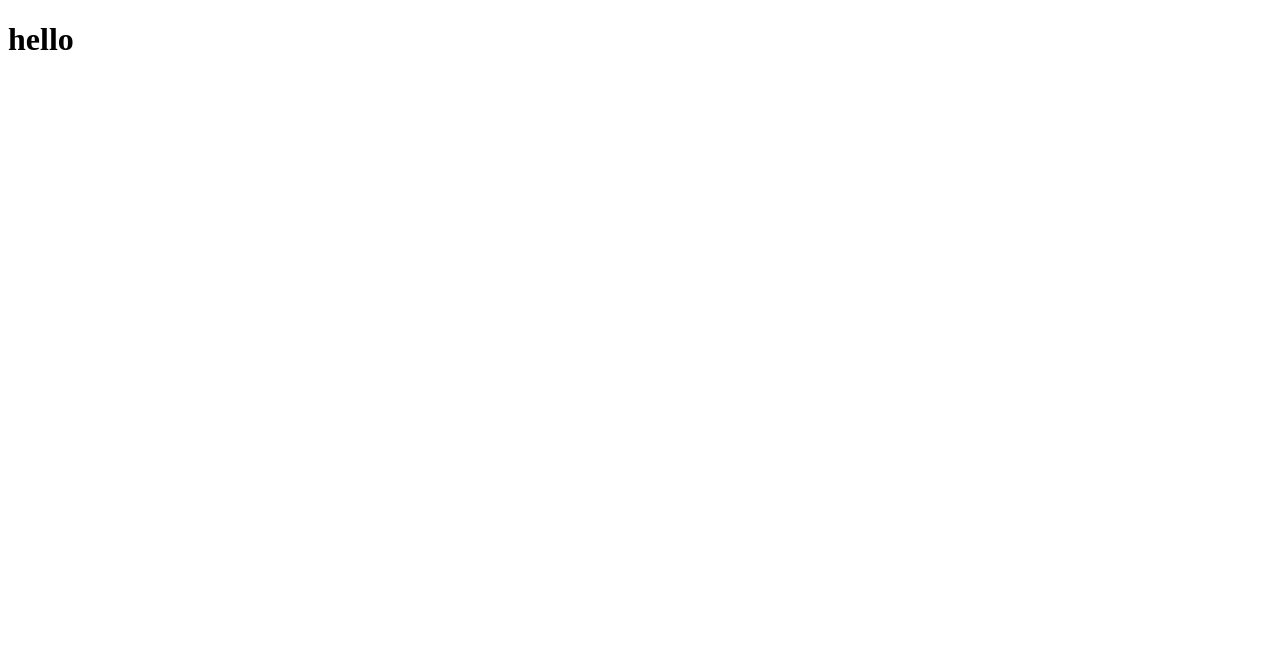
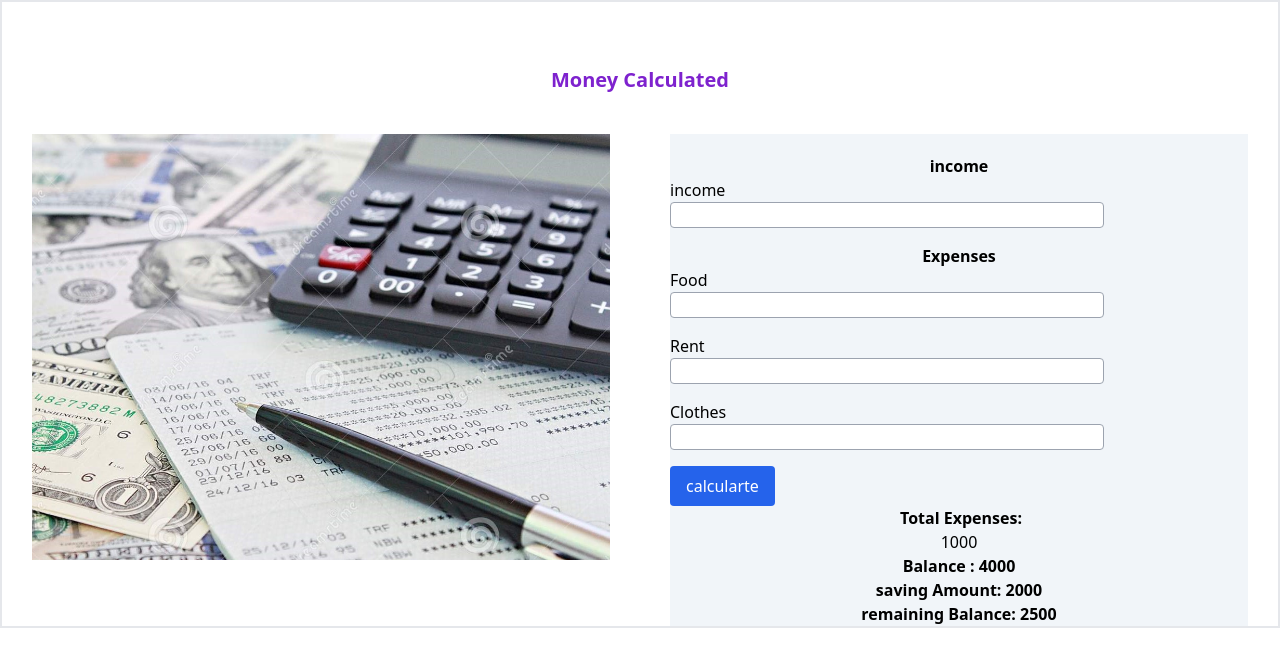
Before and after one commit to faysalahmmed1/my-money-calculated, a plain HTML site: page index.html in a window 1280 px wide. Drawn offline with nearby package versions, Linux system fonts and the light colour scheme.

Commit message:
my second commit

```diff
--- a/index.html
+++ b/index.html
@@ -3,11 +3,73 @@
 <head>
     <meta charset="UTF-8">
     <meta http-equiv="X-UA-Compatible" content="IE=edge">
-    <meta name="viewport" content="width=device-width, initial-scale=1.0">
+    <meta name="viewport`" content="width=device-width, initial-scale=1.0">
     <title>My Money Calculated</title>
+      <!-- CSS LINK -->
+      <link rel="stylesheet" href="style.css">
+
+      <!-- tailwindcss link  -->
+      <script src="https://cdn.tailwindcss.com"></script>
 </head>
-<body>
-    <h1>hello</h1>
+
+
+<body class="border-2 bg-blue-150">
+    <header class="text-xl text-center mt-16 font-bold text-purple-700   <i
+    class=" fa-solid fa-sack-dollar"></i>Money Calculated</header>
+    <main>
+        <section class="flex">
+            <div class="image">
+                <img src="image/money1.jpg" alt="">
+            </div>
+
+            <div class="income bg-slate-100">
+                <p class="text-center font-bold mt-5">income</p>
+                <section>
+
+                    <div class="">
+                        <h3>income</h3>
+                    </div>
+
+                    <div>
+                        <input id="Income" class="border border-gray-400 rounded w-3/4 mb-4 px-2" type="1000">
+
+                    </div>
+                </section>
+
+                <p class="text-center font-bold">Expenses</p>
+
+                <h3>Food</h3><input id="food-cost" class="border border-gray-400 rounded w-3/4 mb-4 px-2" type="1000">
+
+                <h3>Rent</h3><input id="Rent-cost" class="border border-gray-400 rounded w-3/4 mb-4 px-2" type="1000">
+
+                <h3>Clothes</h3><input id="clothes-cost" class="border border-gray-400 rounded w-3/4 mb-4 px-2"
+                    type="1000">
+                <br>
+
+                <button id="Total-cost-button"
+                    class=" items-center bg-blue-600 px-4 rounded py-2 text-white font-medium text-center place-content-center ">calcularte</button>
+
+                <div class="center">
+                    <h2 class="text-center font-bold ml-1">Total Expenses:</h2>
+                    <p id="total-expenses" class="text-center">
+                        1000
+                    </p>
+                </div>
+
+                <p class="text-center font-bold">Balance : 4000</p>
+                <p class="text-center font-bold">saving Amount: 2000</p>
+                <p class="text-center font-bold">remaining Balance: 2500</p>
+
+            </div>
+
+
+        </section>
+
+    </main>
+
+    <!-- javascipt link -->
+    <script src="js/money.js"></script>
 
 </body>
+
 </html>
--- /dev/null
+++ b/js/money.js
@@ -0,0 +1,17 @@
+document.getElementById('Total-cost-button').addEventListener('click', function () {
+    const foodCost = document.getElementById('food-cost');
+    const foodCostAmount = foodCost.value;
+
+    // get current cost
+    const TotalCost = document.getElementById('total-expenses');
+    const totalCostNumber = TotalCost.innerText;
+    TotalCost.innerText = foodCostAmount;
+    console.log(totalCostNumber);
+
+    //clear input field
+    foodCost.value = '';
+
+
+
+
+})
--- /dev/null
+++ b/style.css
@@ -0,0 +1,15 @@
+.image {
+    width: 50%;
+    margin-left: 30px;
+    margin-right: 30px;
+    margin-top: 40px;
+
+}
+
+.income {
+    width: 50%;
+    margin-left: 30px;
+    margin-right: 30px;
+    margin-top: 40px;
+
+}
```
Also changed, not shown: image/money1.jpg (added).
